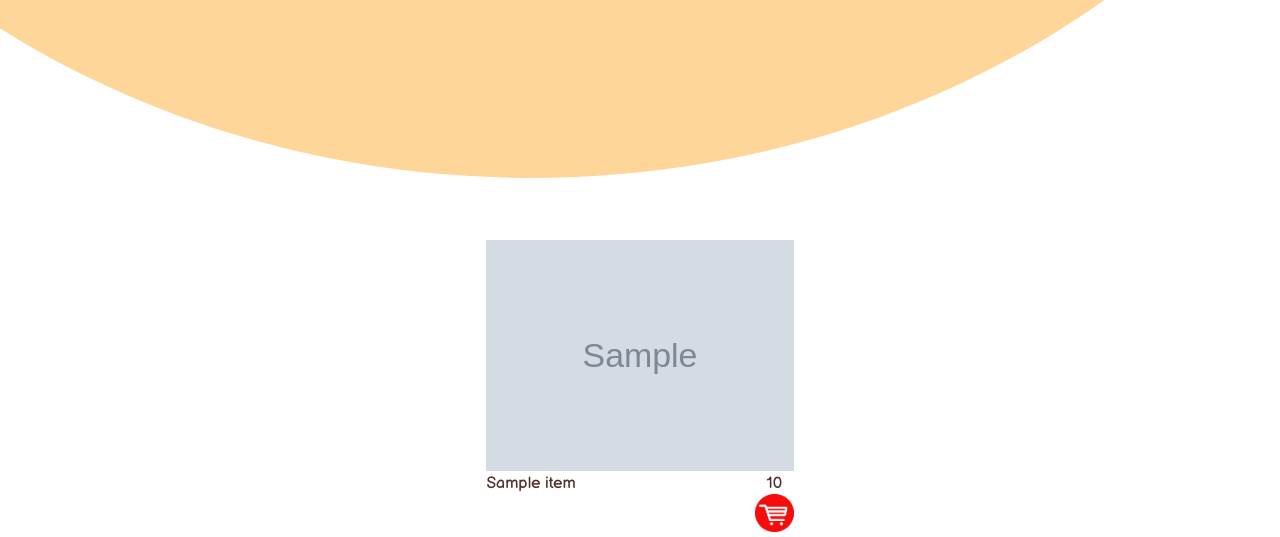
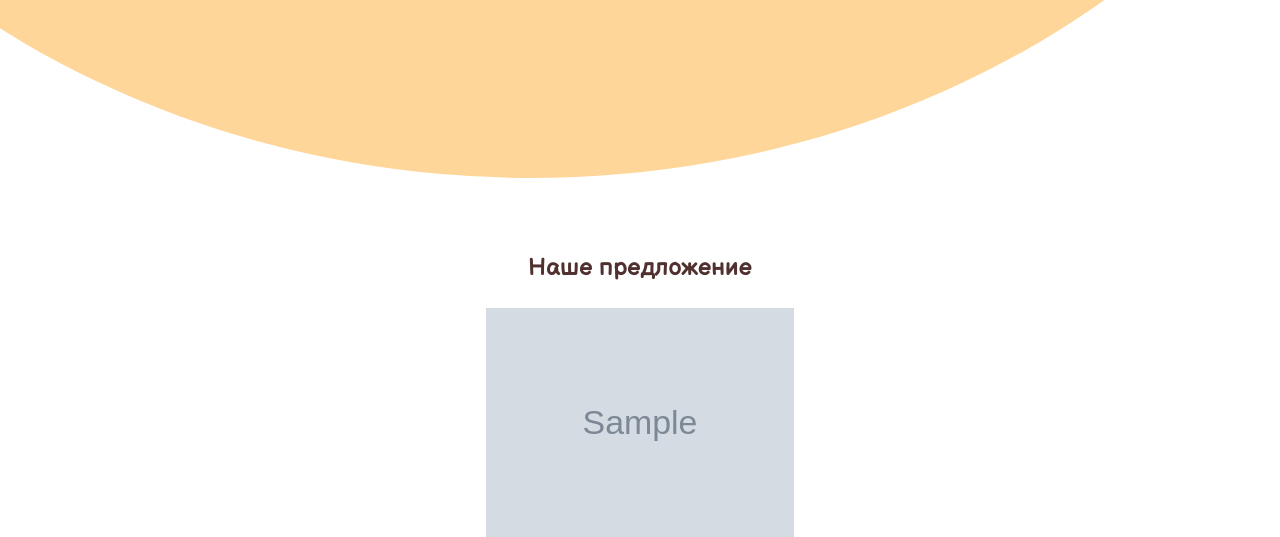
Before and after one commit to S-Lump/gift_proj, a Django app: template gift/products/templates/products/category.html in a window 1280 px wide. Shown: the part 790-1327 px from the top of the page. Run offline with Django 3.2, Linux system fonts and the light colour scheme; the template is opened without the code that fills it: most values are stand-ins (such as "Sample title", 1, 10 or a date in 2020); grey boxes marked "Sample" are stand-in pictures.

Commit message:
Final fixes

```diff
--- a/gift/gift/static/css/index.css
+++ b/gift/gift/static/css/index.css
@@ -186,6 +186,11 @@ hr {
     border-radius: 50px;
     padding: 1vw;
 }
+
+.category_text{
+    color: var(--brown);
+    text-align: center;
+}
 .footer_link:hover{
     background: var(--yellow );
 }
--- a/gift/products/templates/products/category.html
+++ b/gift/products/templates/products/category.html
@@ -22,9 +22,12 @@
     <div class = "circle_light"></div>
     <div class="intro_text">
         <h2>{{category.title}}</h2>
+
     </div>
     </div>
+<h2 class="category_text">Наше предложение</h2>
 <div class="items">
+
         {% for item in products %}
     <a href="{{item.get_absolute_url}}">
         <div class="item">
--- a/gift/products/templates/products/detail.html
+++ b/gift/products/templates/products/detail.html
@@ -27,6 +27,7 @@ Detail
         <div class="intro_text">
             <h2>{{product.title}}</h2>
             <p></p>
+
         </div>
     </div>
 
```
